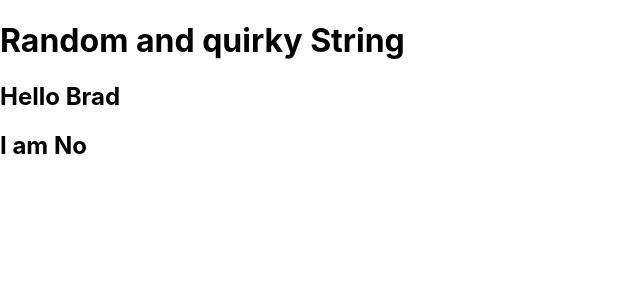
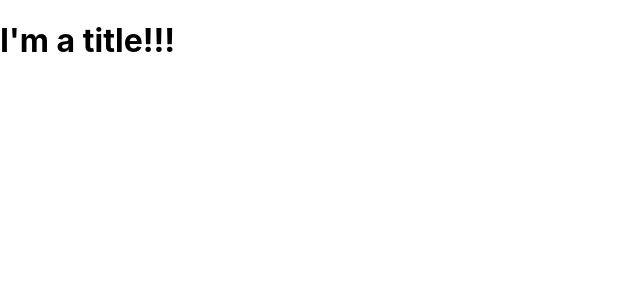
Before and after one commit to somecallmetim/tutorial-task-tracker, a React (Create React App) app: page / in a window 1280 px wide. Shown: the top 300 px of the page, without its empty margins (0-640 px from the left). Built offline with nearby package versions, Linux system fonts and the light colour scheme.

Commit message:
completed through PropTypes

```diff
--- a/src/App.js
+++ b/src/App.js
@@ -1,11 +1,11 @@
+import Header from "./components/Header";
+
 function App() {
-  const name = 'Brad'
-  const bool = false
+  const name = "Brad";
+  const bool = false;
   return (
     <div className="container">
-      <h1>Random and quirky String</h1>
-      <h2>Hello {name}</h2>
-      <h2>I am { bool ? 'Yes' : 'No' }</h2>
+      <Header title="I'm a title!!!"/>
     </div>
   );
 }
--- /dev/null
+++ b/src/components/Header.js
@@ -0,0 +1,20 @@
+import PropTypes from 'prop-types'
+
+
+const Header = ({ title }) => {
+  return (
+    <header>
+      <h1>{ title }</h1>
+    </header>
+  );
+};
+
+Header.defaultProps = {
+    title: 'Task Tracker'
+}
+
+Header.propTypes = {
+    title: PropTypes.string.isRequired
+}
+
+export default Header;
```
